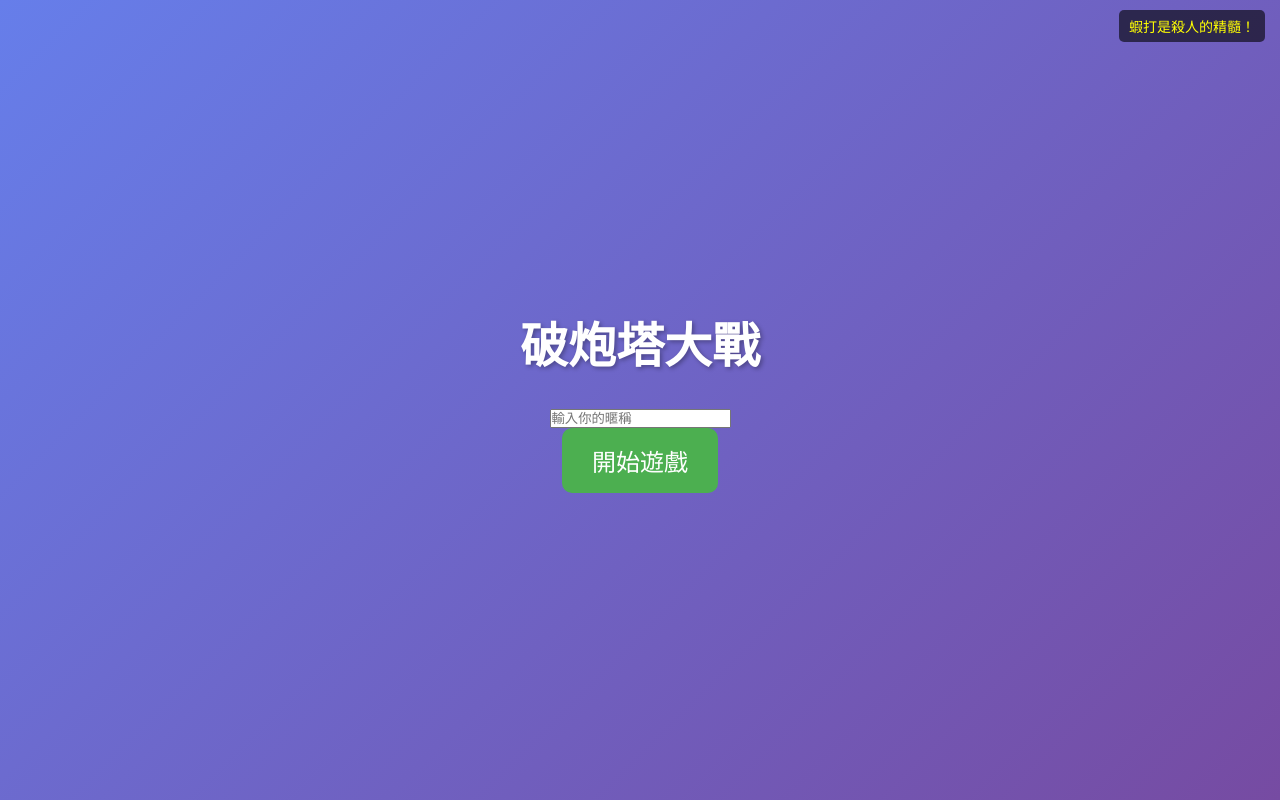
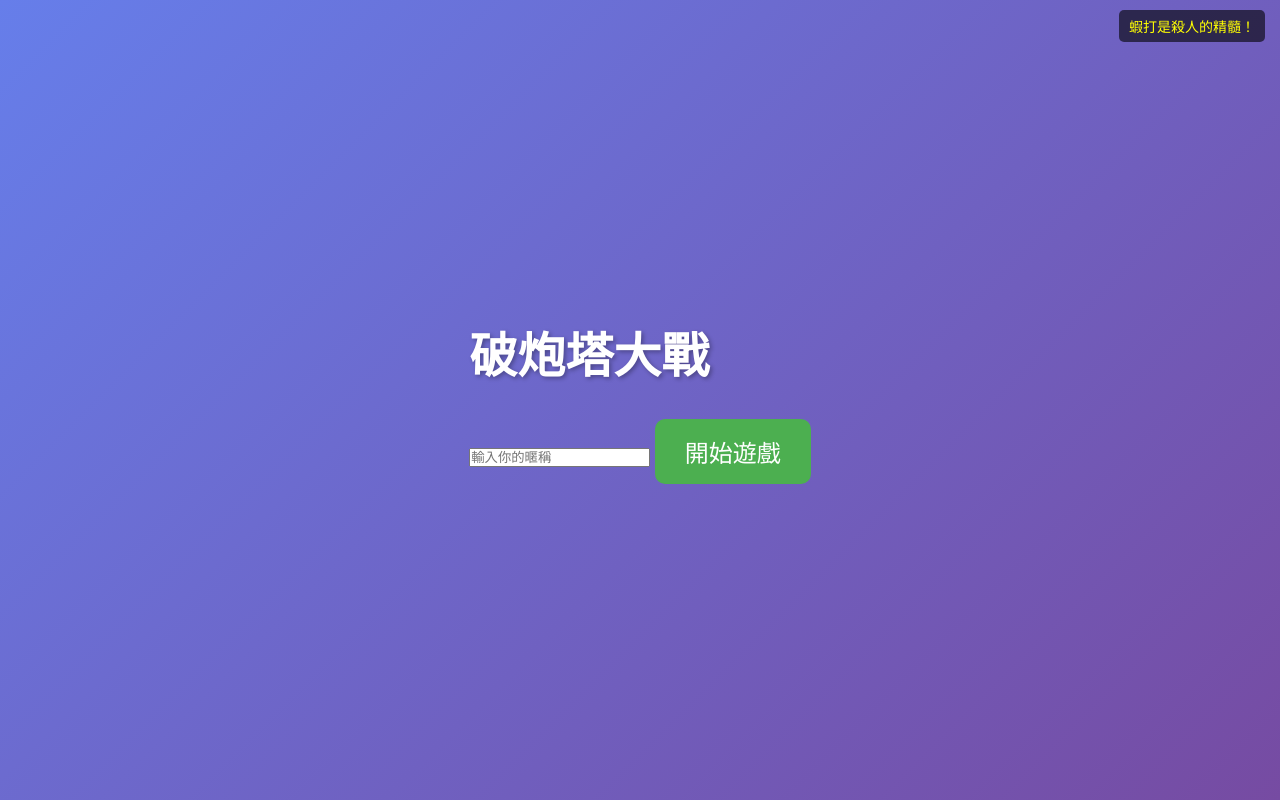
Before and after one commit to mymcworld3-droid/Shot, a website: page index.html in a window 1280 px wide. Drawn offline with Linux system fonts and the light colour scheme.

Commit message:
Update index.html

```diff
--- a/index.html
+++ b/index.html
@@ -9,11 +9,12 @@
 <body>
   <!-- 主頁面 -->
   <div id="mainMenu" class="screen">
-    <h1>破炮塔大戰</h1>
-    <input type="text" id="playerIdInput" placeholder="輸入你的暱稱" maxlength="12" />
-    <button id="startBtn" class="start-button">開始遊戲</button>
+    <div class="menu-container">
+      <h1>破炮塔大戰</h1>
+      <input type="text" id="playerIdInput" placeholder="輸入你的暱稱" maxlength="12" />
+      <button id="startBtn" class="start-button">開始遊戲</button>
+    </div>
   </div>
-
   <!-- 遊戲畫面 -->
   <div id="gameScreen" class="screen hidden">
     <canvas id="gameCanvas"></canvas>
```
